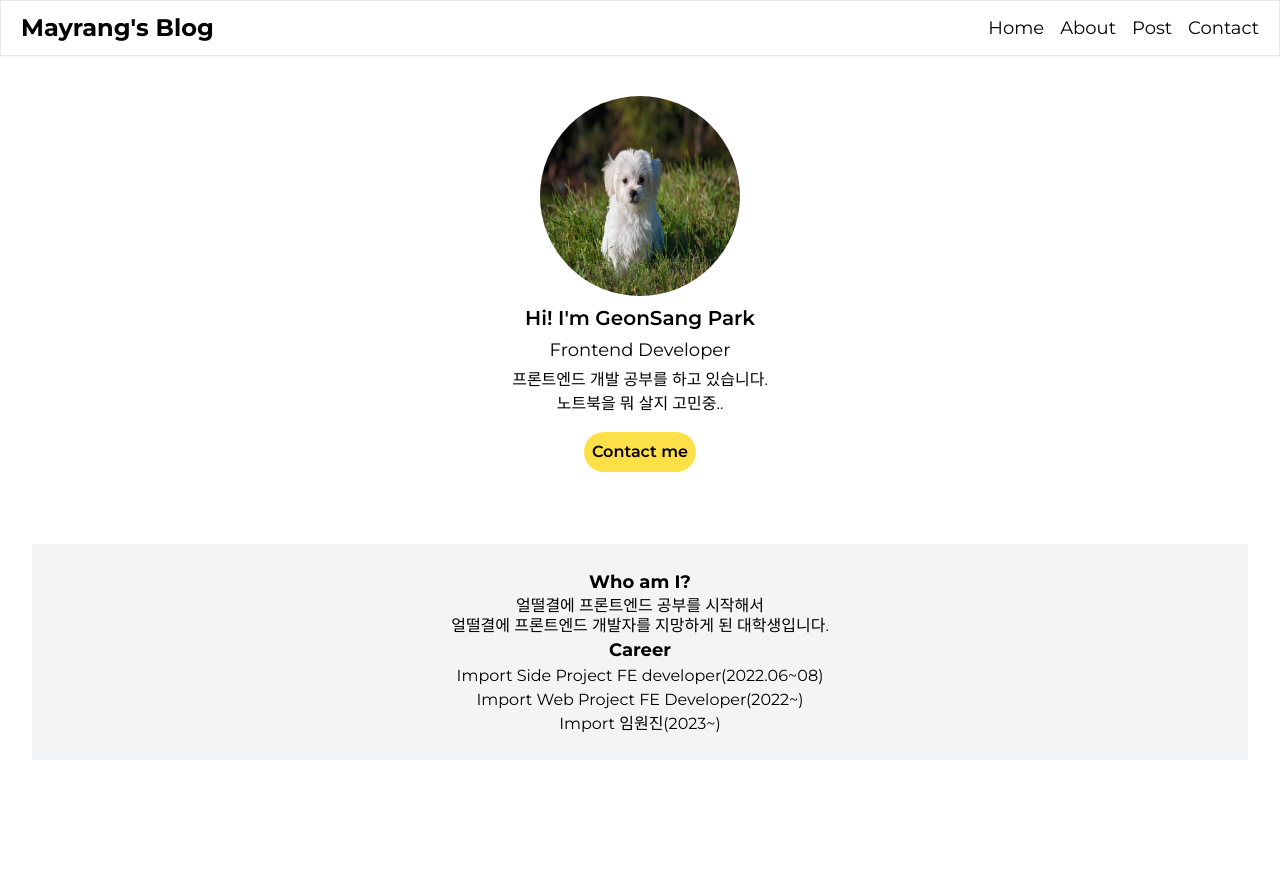
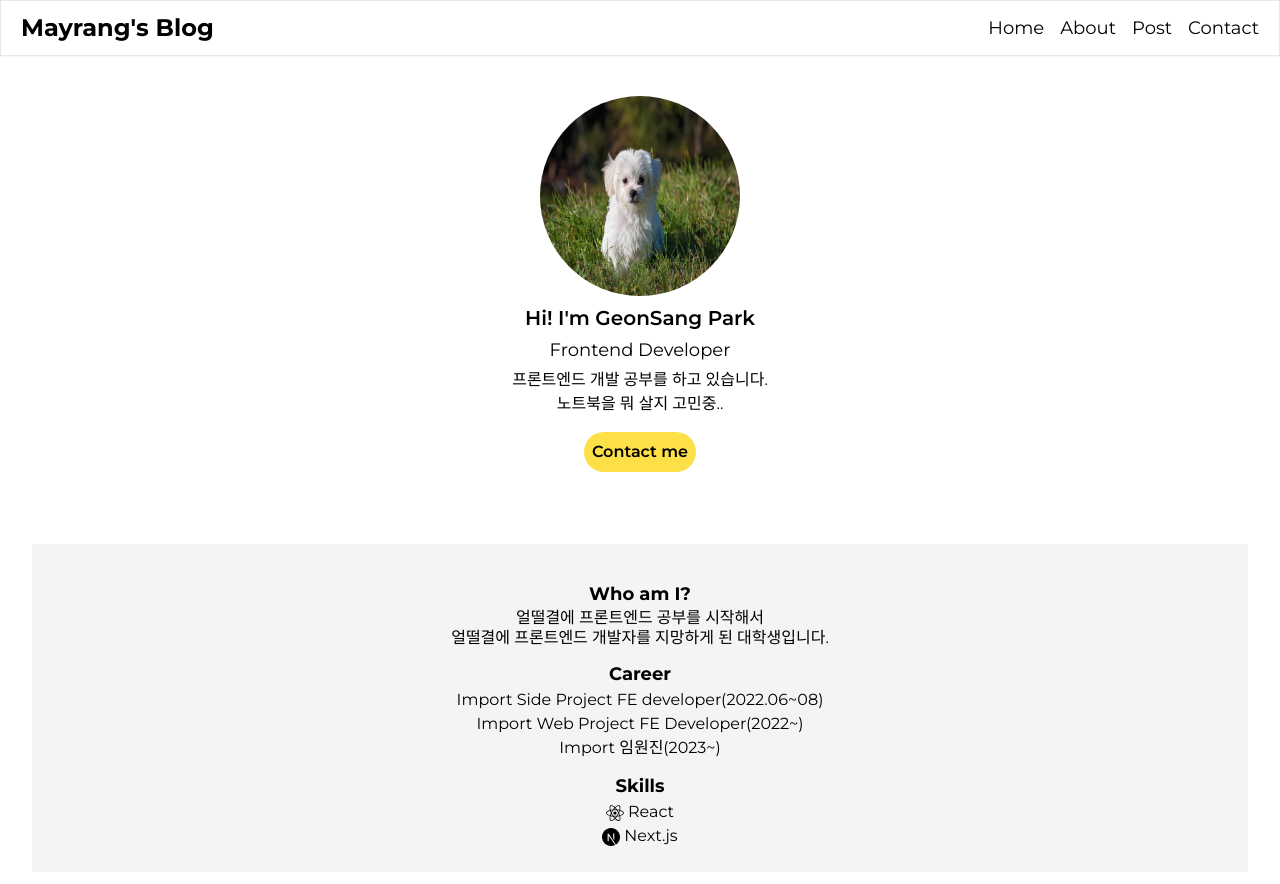
Before and after one commit to mayrang/next-blog-beta, a Next.js app: page /about in a window 1280 px wide. Shown: the top 884 px of the page. Before the commit the page ends 800 px from the top, so only its background shows below. Built offline with nearby package versions, Linux system fonts and the light colour scheme.

Commit message:
About page 완성

```diff
--- a/package.json
+++ b/package.json
@@ -19,6 +19,7 @@
     "postcss": "8.4.23",
     "react": "18.2.0",
     "react-dom": "18.2.0",
+    "react-icons": "^4.8.0",
     "tailwindcss": "3.3.2",
     "typescript": "5.0.4"
   }
--- a/src/app/about/page.tsx
+++ b/src/app/about/page.tsx
@@ -1,22 +1,39 @@
 import AvatarCard from "@/components/AvatarCard";
 import React from "react";
+import { FaReact } from "react-icons/fa";
+import { SiNextdotjs } from "react-icons/si";
+
+export const metadata: { title: string } = {
+  title: "About Mayrang",
+};
 
 export default function AboutPage() {
   return (
     <main>
       <AvatarCard />
       <section className="w-auto m-8 bg-gray-100 text-center py-6">
-        <h3 className="font-bold text-lg">Who am I?</h3>
+        <h3 className="font-bold text-lg mt-3">Who am I?</h3>
         <p className="flex flex-col items-center leading-5">
           <span>얼떨결에 프론트엔드 공부를 시작해서</span>
           <span>얼떨결에 프론트엔드 개발자를 지망하게 된 대학생입니다.</span>
         </p>
-        <h3 className="font-bold text-lg">Career</h3>
+        <h3 className="font-bold text-lg mt-3">Career</h3>
         <p className="flex flex-col items-center">
           <span>Import Side Project FE developer(2022.06~08)</span>
           <span>Import Web Project FE Developer(2022~)</span>
           <span>Import 임원진(2023~)</span>
         </p>
+        <h3 className="font-bold text-lg mt-3">Skills</h3>
+        <p className="flex flex-col items-center">
+          <span>
+            <FaReact className="inline-block mr-1 text-lg" />
+            React
+          </span>
+          <span>
+            <SiNextdotjs className="inline-block mr-1 text-lg" />
+            Next.js
+          </span>
+        </p>
       </section>
     </main>
   );
--- a/src/app/layout.tsx
+++ b/src/app/layout.tsx
@@ -5,8 +5,8 @@
 const montserrat = Montserrat({ subsets: ["latin"] });
 
 export const metadata = {
-  title: "Create Next App",
-  description: "Generated by create next app",
+  title: "Mayrang's Blog",
+  description: "This is Mayrang's Blog.",
 };
 
 export default function RootLayout({ children }: { children: React.ReactNode }) {
```
Also changed, not shown: 1 other file (tests, documents, lock files or other folders).
